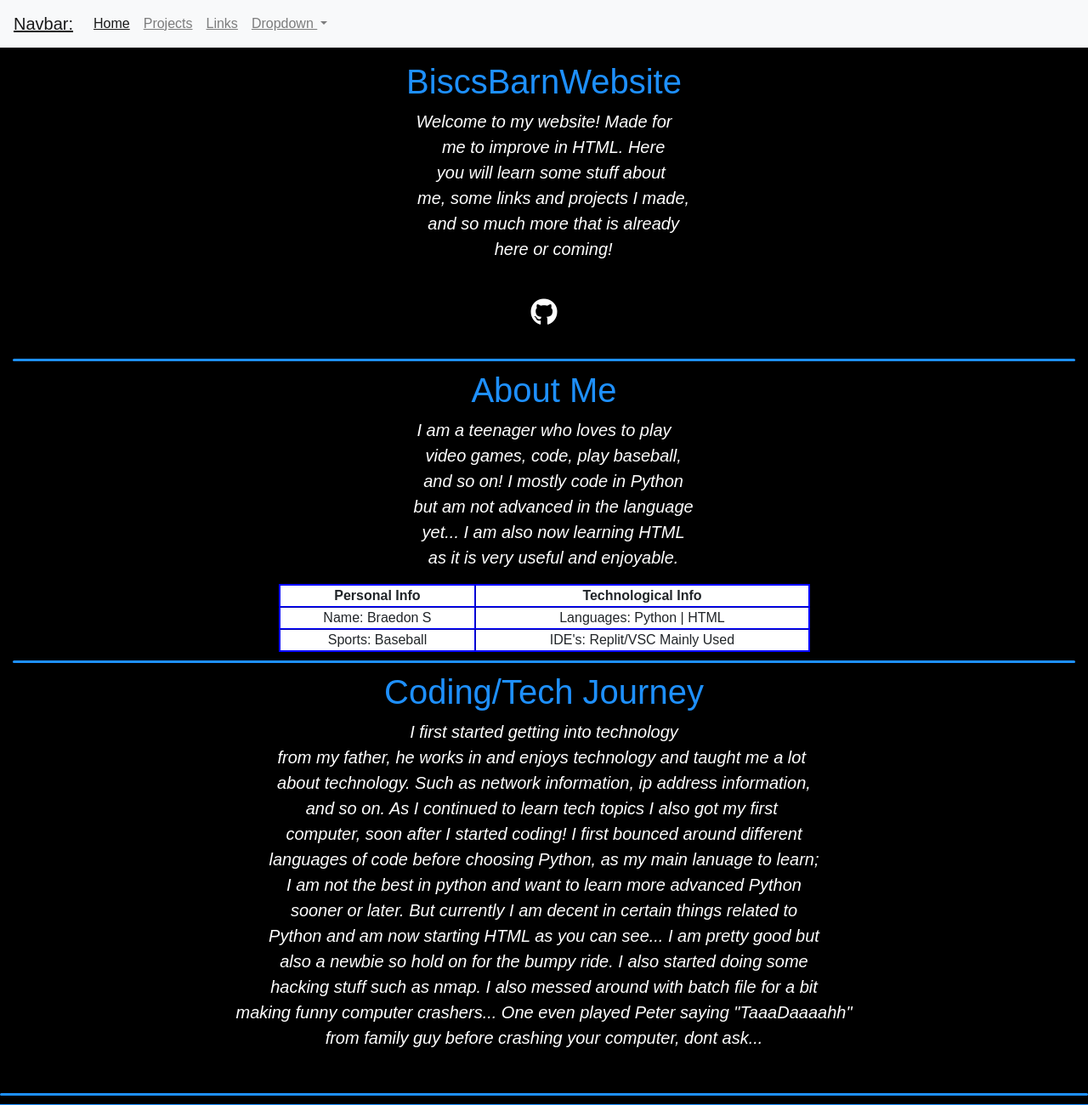
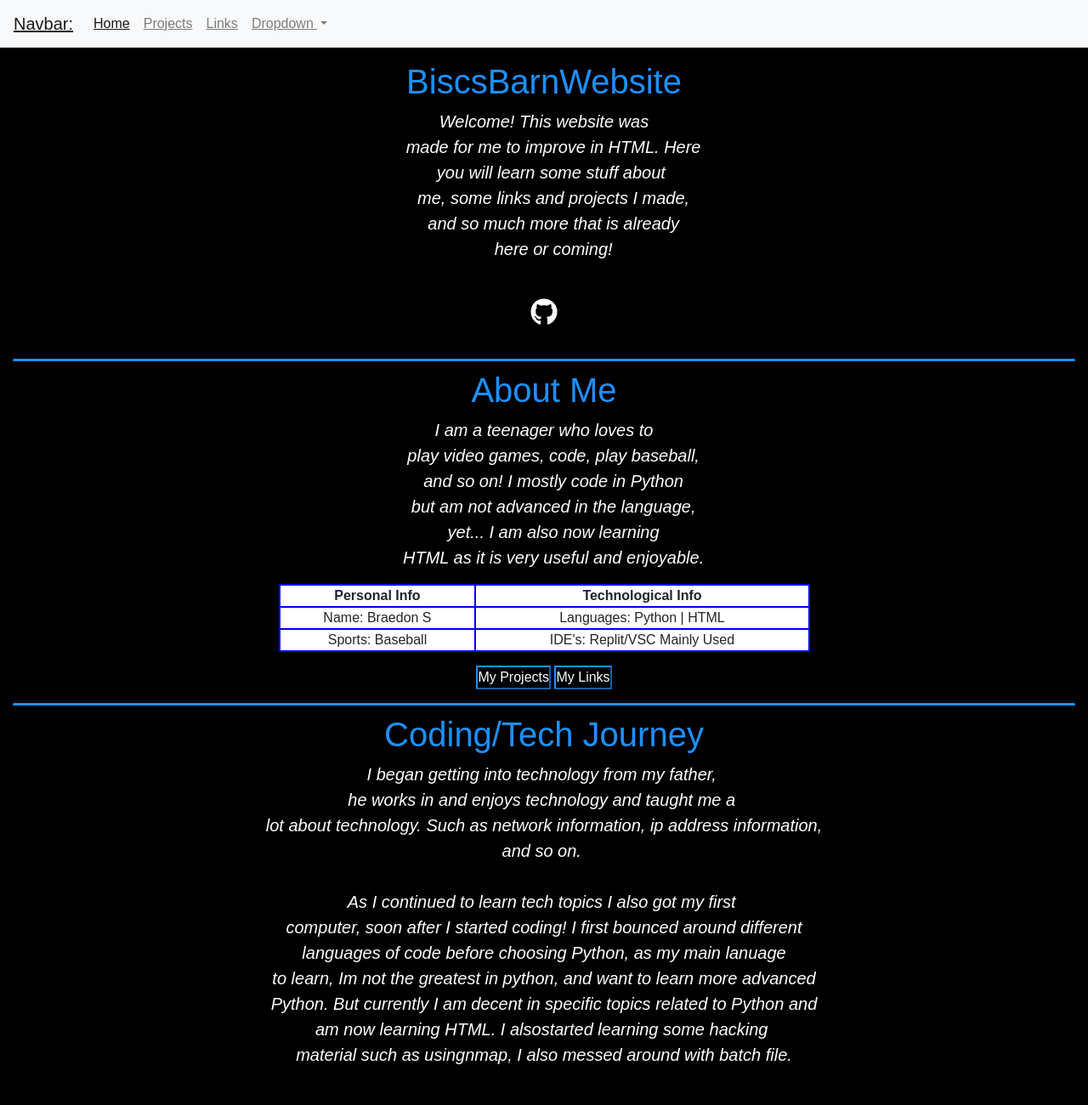
Before and after one commit to BiscDaBiscuit/BiscsBarnWebsite, a Flask app: page / in a window 1280 px wide. Shown: the top 1300 px of the page at 85% size. Run offline with Flask 2, Linux system fonts and the light colour scheme; some libraries are stand-ins or nearby versions.

Commit message:
First Official Version

```diff
--- a/templates/home.html
+++ b/templates/home.html
@@ -21,26 +21,27 @@
   <body>
     <p></p>
     <h1 class="Headers">BiscsBarnWebsite</h1>
-    <pre title="Introduction"><i>Welcome to my website! Made for
-    me to improve in HTML. Here
+    <pre title="Introduction"><i>Welcome! This website was
+    made for me to improve in HTML. Here
     you will learn some stuff about
     me, some links and projects I made,
     and so much more that is already
     here or coming!</i></pre>
-    <!--<button class="Headers" title="Hides Headers | Reason: Why Not?" onclick="deleteHeaders()">Hide Headers</button>-->
     <div class="social-media">
       <a href="https://github.com/BiscDaBiscuit" target="_blank"><i class='fab fa-github'></i></a>
     </div>
 
+
     <hr>
 
+
     <h1 class="Headers">About Me</h1>
-    <pre title="About Me Information"><i>I am a teenager who loves to play
-    video games, code, play baseball,
+    <pre title="About Me Information"><i>I am a teenager who loves to
+    play video games, code, play baseball,
     and so on! I mostly code in Python
-    but am not advanced in the language
-    yet... I am also now learning HTML
-    as it is very useful and enjoyable.</i></pre>
+    but am not advanced in the language,
+    yet... I am also now learning
+    HTML as it is very useful and enjoyable.</i></pre>
 
         <table class="center" style="width:50%" title="About Me Table">
           <tr>
@@ -56,32 +57,30 @@
             <td>IDE's: Replit/VSC Mainly Used</td>
           </tr>
         </table>
+    <div>
+      <p></p>
+      <button onclick="document.location='https://biscsbarnwebsite.biscdabiscuit.repl.co/projects'" title="My Projects Button Link" target="_blank">My Projects</button>
+      <button onclick="document.location='https://biscsbarnwebsite.biscdabiscuit.repl.co/links'" title="My Links Button Link" target="_blank">My Links</button>
+        <p></p>
+      </div>
+
 
       <hr>
-      <h1 class="Headers">Coding/Tech Journey</h1>
-      <pre title="Coding Journey Information"><i>I first started getting into technology
-from my father, he works in and enjoys technology and taught me a lot
-about technology. Such as network information, ip address information,
-and so on. As I continued to learn tech topics I also got my first
-computer, soon after I started coding! I first bounced around different
-languages of code before choosing Python, as my main lanuage to learn;
-I am not the best in python and want to learn more advanced Python
-sooner or later. But currently I am decent in certain things related to
-Python and am now starting HTML as you can see... I am pretty good but
-also a newbie so hold on for the bumpy ride. I also started doing some
-hacking stuff such as nmap. I also messed around with batch file for a bit
-making funny computer crashers... One even played Peter saying "TaaaDaaaahh"
-from family guy before crashing your computer, dont ask...</i></pre>
-  </body>
 
 
-<!--<script>
-function deleteHeaders() {
-  var x = document.getElementsByClassName("Headers");
-  for (var i = 0; i < x.length; i++) {
-    x[i].style.display = "none";
-  }
-}
-</script>-->
+      <h1 class="Headers">Coding/Tech Journey</h1>
+      <pre title="Coding Journey Information"><i>I began getting into technology from my father,
+he works in and enjoys technology and taught me a
+lot about technology. Such as network information, ip address information,
+and so on.
+
+As I continued to learn tech topics I also got my first
+computer, soon after I started coding! I first bounced around different
+languages of code before choosing Python, as my main lanuage
+to learn, Im not the greatest in python, and want to learn more advanced
+Python. But currently I am decent in specific topics related to Python and
+am now learning HTML. I alsostarted learning some hacking
+material such as usingnmap, I also messed around with batch file.</i></pre>
+  </body>
 </html>
 {% endblock %}
```
Lines whose indentation alone changed are shown as unchanged.
